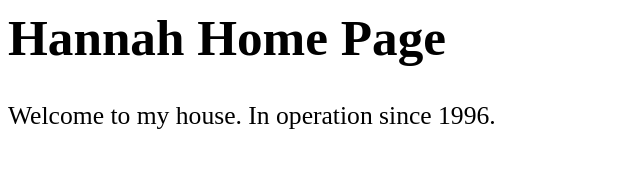
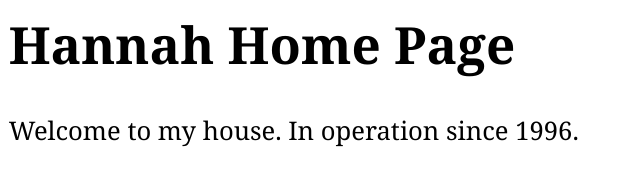
Before and after one commit to glowing07/website, a plain HTML site: page index.html in a window 1280 px wide. Shown: the whole page, without its empty margins (0-640 px from the left). Drawn offline with Linux system fonts and the light colour scheme.

Commit message:
Update index.html

```diff
--- a/index.html
+++ b/index.html
@@ -1,7 +1,10 @@
 <html>
 <head>
 <style>
-	body {font: helvetica;}
+	body {
+		font-family: 'georgia';
+		padding: 0.05vw;
+	}
 	h1 {font-size: 4vw;}
 	p {font-size: 2vw}
 </style>
```
